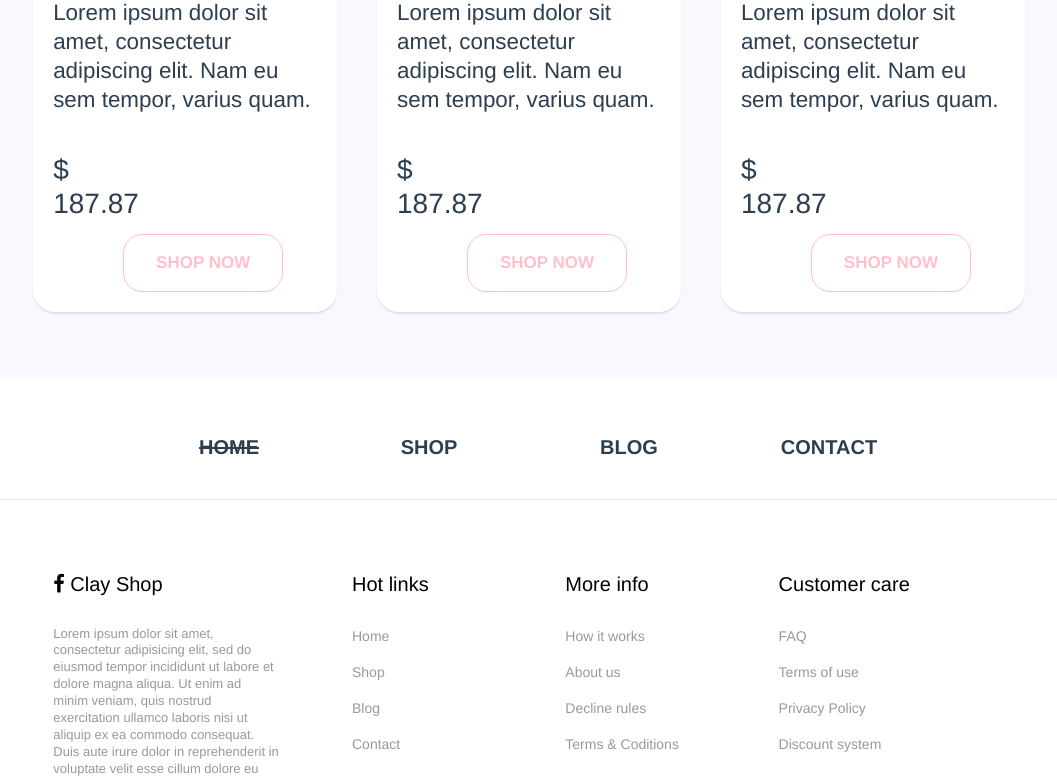
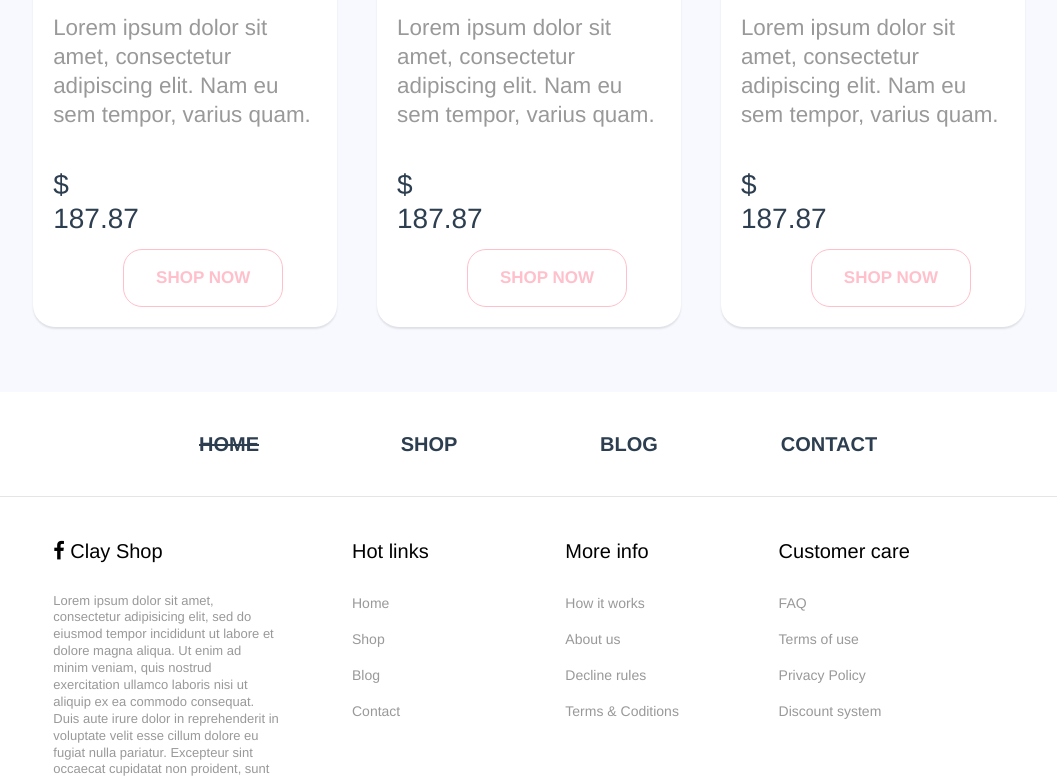
Before and after one commit to kuroinu-git/vue-ts-bootStap, a Vue app: page /#/ in a window 1280 px wide. Shown: the part 2439-3217 px from the top of the page, without its empty margins (111-1168 px from the left). Built offline with nearby package versions, Linux system fonts and the light colour scheme; the HTML template or start-up script is replaced by a standard one.

Commit message:
Edit footer headFooter

```diff
--- a/src/assets/styless/carouselhome.scss
+++ b/src/assets/styless/carouselhome.scss
@@ -2,11 +2,13 @@
     width: 100%;
     padding-right: 15px;
     padding-left: 15px;
+	padding-top: 25px;
     margin-right: auto;
     margin-left: auto;
     max-width: 1520px;
     background: #FFFFFF;
-    border-radius: 22px;
+	border-radius: 22px;
+
 }
 
 .carousel {
@@ -127,3 +129,6 @@
 	font-size: 14px;
 	color: #ffc000;
 }
+.text-card {
+	color: #999;
+}
--- a/src/assets/styless/endhome.scss
+++ b/src/assets/styless/endhome.scss
@@ -1,6 +1,19 @@
-.col_white_amrc { color:black;}
-footer { width:100%; background-color:white; min-height:250px; padding:10px 0px 0px 0px ;}
-.pt2 { padding-top:40px ; margin-bottom:20px ;}
+.col_white_amrc {
+    color:black;
+}
+footer {
+    width:100%;
+    background-color:white;
+    min-height:250px;
+    padding:10px 0px 0px 0px ;
+}
+.pt2 {
+    padding-top:10px ;
+    margin-bottom:20px ;
+}
+.pt-5, .py-5 {
+    padding-top: 30px !important;
+}
 footer p {
     font-size:13px;
     color:#999;
--- a/src/assets/styless/mainHome.scss
+++ b/src/assets/styless/mainHome.scss
@@ -46,14 +46,13 @@ a {
     grid-template-columns: repeat(var(--noOfColumns), minmax(0, 1fr));
     grid-auto-flow: dense;
     grid-auto-rows: minmax(var(--rh), auto); // If the content is taller then the box will grow to fit. This is only going to work if the column value is 1fr
-    grid-gap: var(--gutter);
+    grid-gap: 30px;
     margin: var(--gutter);
     padding-inline-start: 200px;
     padding-inline-end: 200px;
     padding-top: 40px;
     @media (min-width: 60em) {
     margin: var(--gutter) auto;
-
   }
 }
 
--- a/src/components/Home/EndHome.vue
+++ b/src/components/Home/EndHome.vue
@@ -4,7 +4,7 @@
   <footer class="page-footer font-small indigo">
     <!-- Footer Links -->
     <!-- Grid row-->
-    <div class="row text-center d-flex justify-content-center pt-5 mb-3">
+    <div class="row text-center d-flex justify-content-center pt-5 mb-3 footer-Head">
       <!-- Grid column -->
       <div class="col-md-2 mb-3 col-footer">
         <h5 class="text-uppercase font-weight-bold">
--- a/src/components/Home/LikeHome.vue
+++ b/src/components/Home/LikeHome.vue
@@ -2,7 +2,6 @@
   <div class="container-carousel">
 	<div class="row">
 		<div class="col-md-10 mx-auto">
-      <div class="mh-100" style="height: 20px"></div>
 			<div id="myCarouselcard" class="carousel slide" data-ride="carousel" data-interval="0" data-type="multi">
 			<!-- Carousel indicators -->
           <div class="col-md-6 col-sm-6 col-xs-6 hidden-xs">
@@ -35,7 +34,7 @@
 								</div>
 								<div class="thumb-content-card">
 									<h2>London</h2>
-									<p>Lorem ipsum dolor sit amet, consectetur adipiscing elit. Nam eu sem tempor, varius quam.</p>
+									<p class="text-card">Lorem ipsum dolor sit amet, consectetur adipiscing elit. Nam eu sem tempor, varius quam.</p>
 									<div class="cart-section">
                           <div class="row">
                             <div class="col-md-6 col-sm-12 col-xs-6 review">
@@ -59,7 +58,7 @@
 								</div>
 								<div class="thumb-content-card">
 									<h2>London</h2>
-									<p>Lorem ipsum dolor sit amet, consectetur adipiscing elit. Nam eu sem tempor, varius quam.</p>
+									<p class="text-card">Lorem ipsum dolor sit amet, consectetur adipiscing elit. Nam eu sem tempor, varius quam.</p>
 									<div class="cart-section">
                           <div class="row">
                             <div class="col-md-6 col-sm-12 col-xs-6 review">
@@ -83,7 +82,7 @@
 								</div>
 								<div class="thumb-content-card">
 									<h2>London</h2>
-									<p>Lorem ipsum dolor sit amet, consectetur adipiscing elit. Nam eu sem tempor, varius quam.</p>
+									<p class="text-card">Lorem ipsum dolor sit amet, consectetur adipiscing elit. Nam eu sem tempor, varius quam.</p>
 									<div class="cart-section">
                           <div class="row">
                             <div class="col-md-6 col-sm-12 col-xs-6 review">
@@ -116,7 +115,7 @@
 								</div>
 								<div class="thumb-content-card">
 									<h2>London</h2>
-									<p>Lorem ipsum dolor sit amet, consectetur adipiscing elit. Nam eu sem tempor, varius quam.</p>
+									<p class="text-card">Lorem ipsum dolor sit amet, consectetur adipiscing elit. Nam eu sem tempor, varius quam.</p>
 									<div class="cart-section">
                           <div class="row">
                             <div class="col-md-6 col-sm-12 col-xs-6 review">
@@ -140,7 +139,7 @@
 								</div>
 								<div class="thumb-content-card">
 									<h2>London</h2>
-									<p>Lorem ipsum dolor sit amet, consectetur adipiscing elit. Nam eu sem tempor, varius quam.</p>
+									<p class="text-card">Lorem ipsum dolor sit amet, consectetur adipiscing elit. Nam eu sem tempor, varius quam.</p>
 									<div class="cart-section">
                           <div class="row">
                             <div class="col-md-6 col-sm-12 col-xs-6 review">
@@ -164,7 +163,7 @@
 								</div>
 								<div class="thumb-content-card">
 									<h2>London</h2>
-									<p>Lorem ipsum dolor sit amet, consectetur adipiscing elit. Nam eu sem tempor, varius quam.</p>
+									<p class="text-card">Lorem ipsum dolor sit amet, consectetur adipiscing elit. Nam eu sem tempor, varius quam.</p>
 									<div class="cart-section">
                           <div class="row">
                             <div class="col-md-6 col-sm-12 col-xs-6 review">
@@ -198,7 +197,7 @@
 								</div>
 								<div class="thumb-content-card">
 									<h2>London</h2>
-									<p>Lorem ipsum dolor sit amet, consectetur adipiscing elit. Nam eu sem tempor, varius quam.</p>
+									<p class="text-card">Lorem ipsum dolor sit amet, consectetur adipiscing elit. Nam eu sem tempor, varius quam.</p>
 									<div class="cart-section">
                           <div class="row">
                             <div class="col-md-6 col-sm-12 col-xs-6 review">
@@ -222,7 +221,7 @@
 								</div>
 								<div class="thumb-content-card">
 									<h2>London</h2>
-									<p>Lorem ipsum dolor sit amet, consectetur adipiscing elit. Nam eu sem tempor, varius quam.</p>
+									<p class="text-card">Lorem ipsum dolor sit amet, consectetur adipiscing elit. Nam eu sem tempor, varius quam.</p>
 									<div class="cart-section">
                           <div class="row">
                             <div class="col-md-6 col-sm-12 col-xs-6 review">
@@ -246,7 +245,7 @@
 								</div>
 								<div class="thumb-content-card">
 									<h2>London</h2>
-									<p>Lorem ipsum dolor sit amet, consectetur adipiscing elit. Nam eu sem tempor, varius quam.</p>
+									<p class="text-card">Lorem ipsum dolor sit amet, consectetur adipiscing elit. Nam eu sem tempor, varius quam.</p>
 									<div class="cart-section">
                           <div class="row">
                             <div class="col-md-6 col-sm-12 col-xs-6 review">
```
